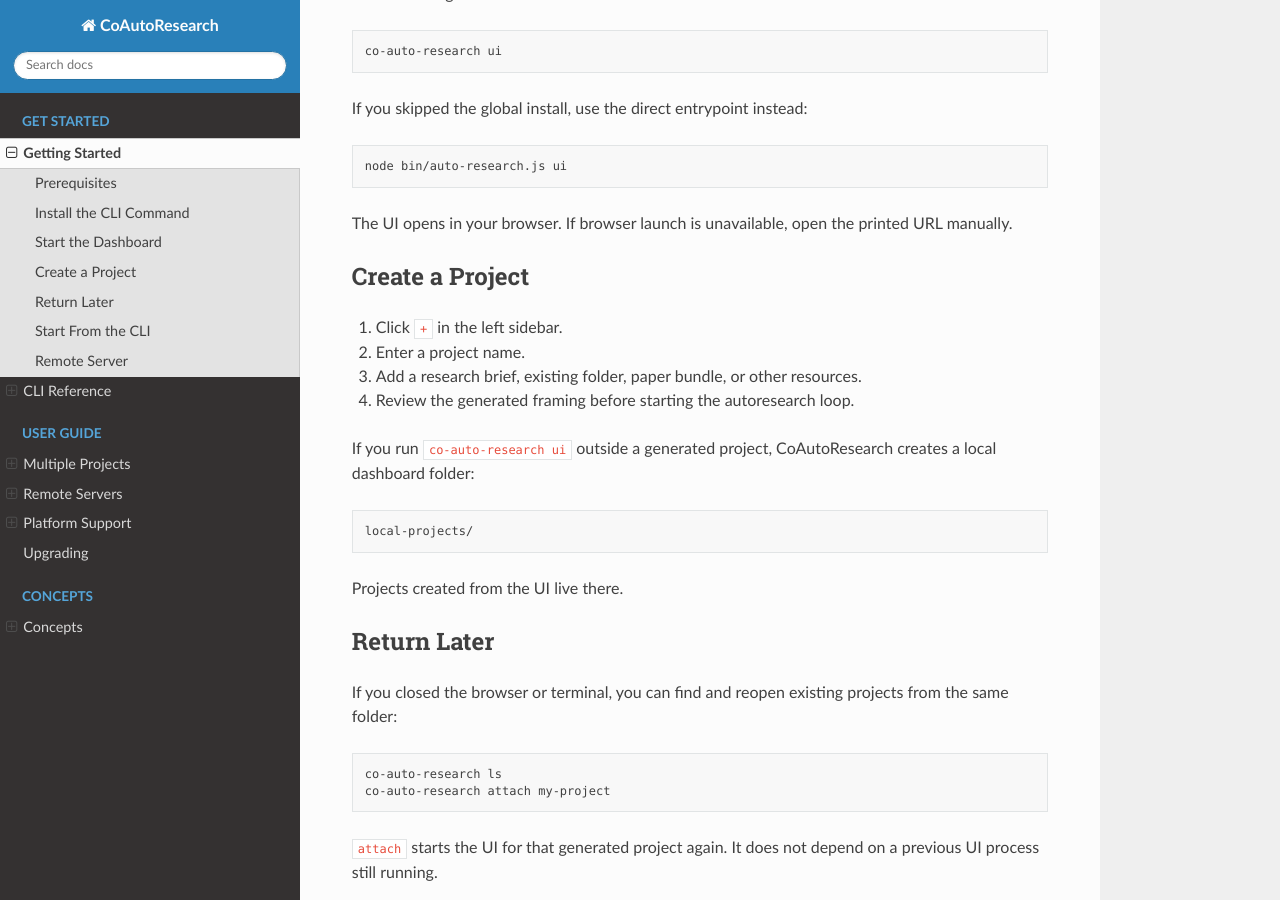
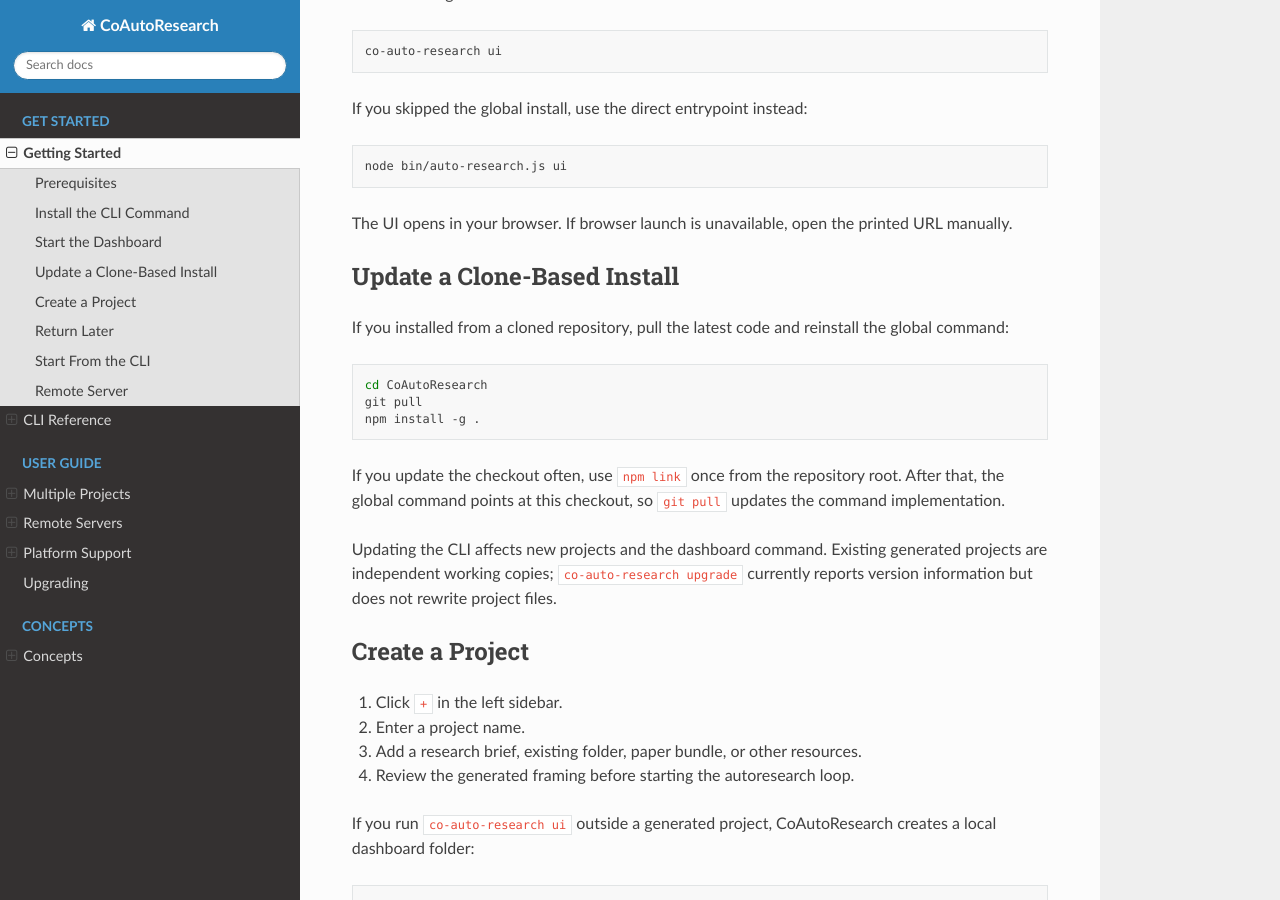
Before and after one commit to YihongT/CoAutoResearch, a Sphinx documentation site: the page built from docs/getting-started.md, in a window 1280 px wide and 900 px high, scrolled down 1047 px. Built offline with Sphinx 7.4.7 and the Read the Docs theme 3.1.0, drawn with Linux system fonts in a browser that asks for light colours.

Commit message:
update cli and docs

````diff
--- a/docs/getting-started.md
+++ b/docs/getting-started.md
@@ -56,6 +56,25 @@
 The UI opens in your browser. If browser launch is unavailable, open the printed
 URL manually.
 
+## Update a Clone-Based Install
+
+If you installed from a cloned repository, pull the latest code and reinstall
+the global command:
+
+```bash
+cd CoAutoResearch
+git pull
+npm install -g .
+```
+
+If you update the checkout often, use `npm link` once from the repository root.
+After that, the global command points at this checkout, so `git pull` updates
+the command implementation.
+
+Updating the CLI affects new projects and the dashboard command. Existing
+generated projects are independent working copies; `co-auto-research upgrade`
+currently reports version information but does not rewrite project files.
+
 ## Create a Project
 
 1. Click `+` in the left sidebar.
````
Also changed, not shown: CONTRIBUTING.md (+26 -0 lines), README.md (+12 -0 lines), docs/cli.md (+11 -0 lines), docs/index.md (+8 -0 lines), 1 other file.
